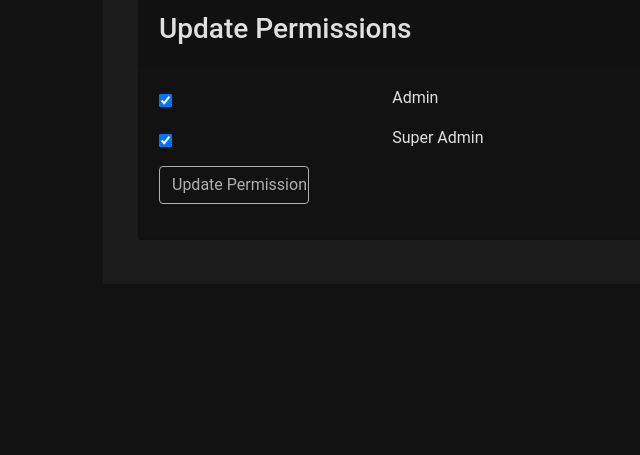
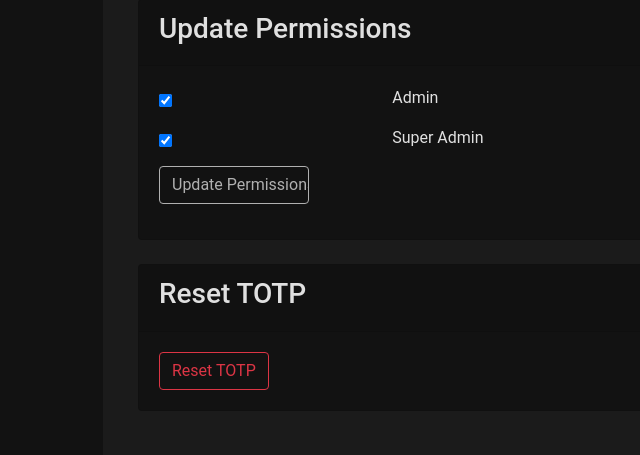
Before and after one commit to olivsec/loboguara, a Flask app: page /admin/users/1/edit in a window 1280 px wide. Shown: the part 1117-1572 px from the top of the page, without its empty margins (137-777 px from the left). Before the commit the page ends 1321 px from the top, so only its background shows below. Run offline with Flask 3, Linux system fonts and the light colour scheme; a user stored in the database is signed in; tables that the repository leaves empty hold one stand-in row (values such as "Sample post"); parts of the project's set-up code (start-up, migrations or seed data) failed here and were passed over; some libraries are stand-ins or nearby versions.

Commit message:
Update edit_user.html
Inclusion of button to reset TOTP

```diff
--- a/server/templates/edit_user.html
+++ b/server/templates/edit_user.html
@@ -99,6 +99,18 @@
             </form>
         </div>
     </div>
+
+    <div class="card bg-dark text-light mb-4">
+        <div class="card-header">
+            <h3>Reset TOTP</h3>
+        </div>
+        <div class="card-body">
+            <form method="POST" action="{{ url_for('admin.reset_totp', user_id=user.id) }}">
+                {{ permission_form.hidden_tag() }}
+                <button type="submit" class="btn btn-outline-danger">Reset TOTP</button>
+            </form>
+        </div>
+    </div>
 </div>
 
 
@@ -120,4 +132,6 @@
         </div>
     </div>
 </div>
+
+
 {% endblock %}
```
